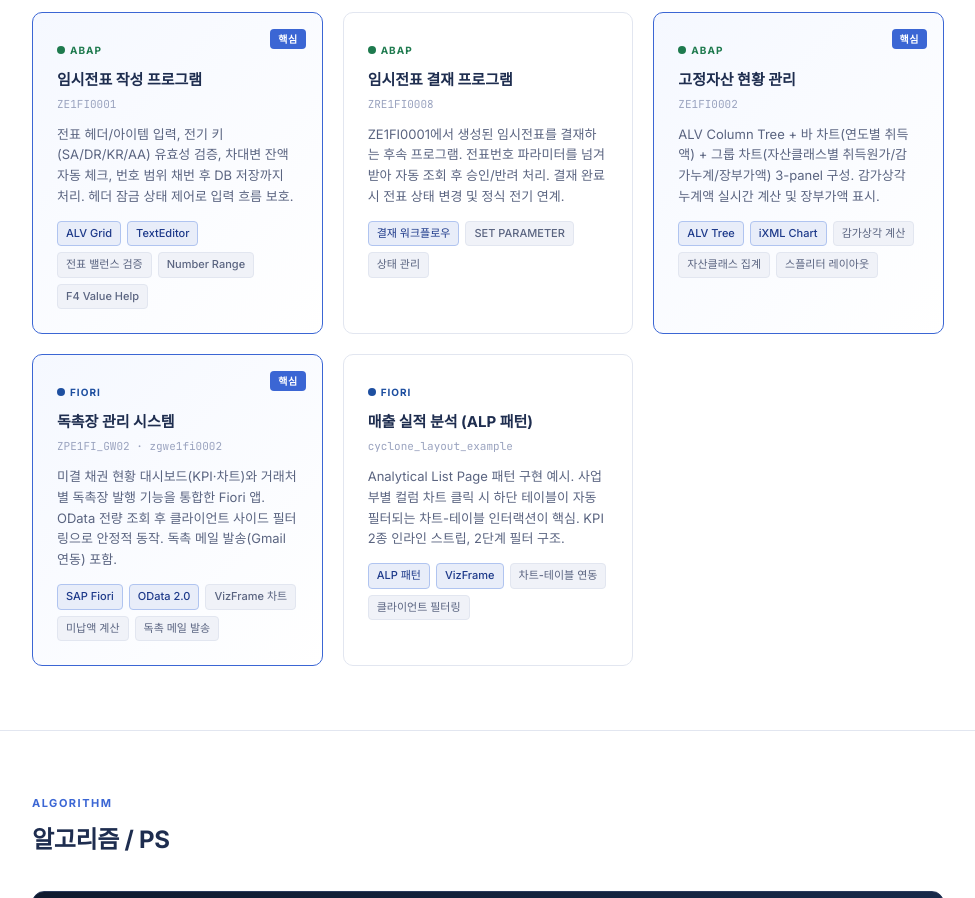
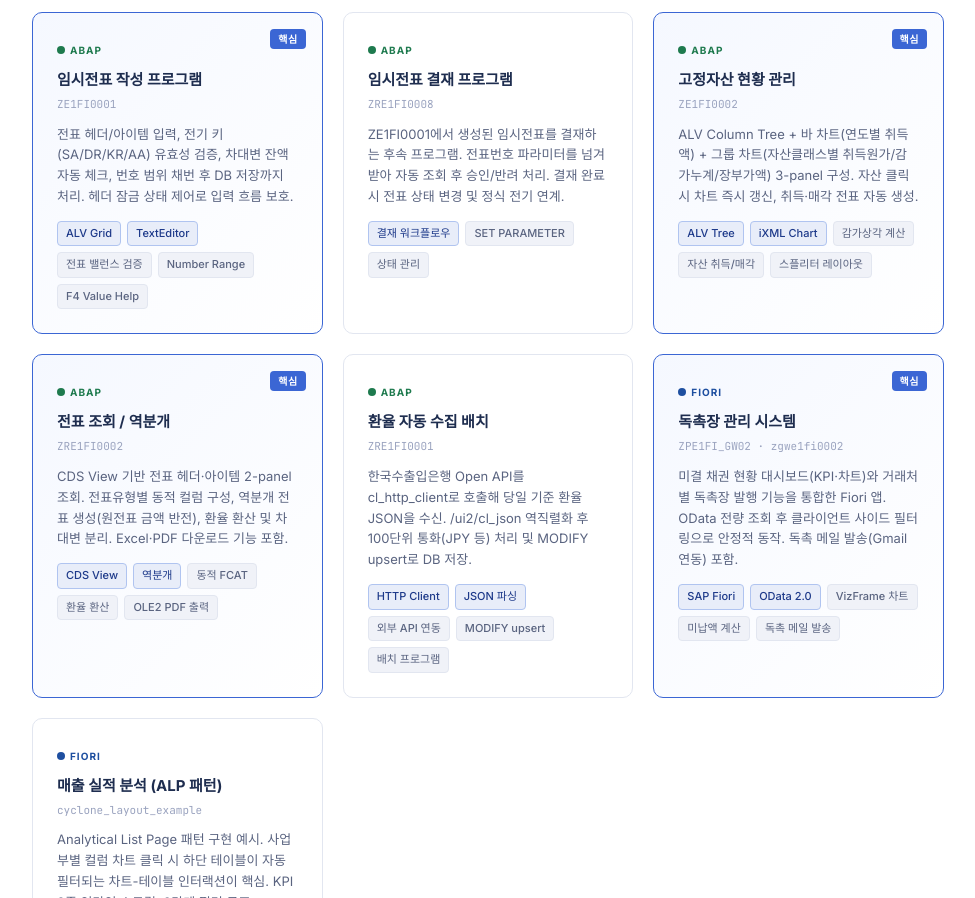
Before and after one commit to imsunbow/imsunbow.github.io, a plain HTML site: page index.html in a window 1280 px wide. Shown: the part 860-1758 px from the top of the page, without its empty margins (152-1127 px from the left). Drawn offline with Linux system fonts and the light colour scheme.

Commit message:
Update project cards: add ZRE1FI0002, ZRE1FI0001, remove placeholders

```diff
--- a/index.html
+++ b/index.html
@@ -347,7 +347,7 @@
       </p>
       <div class="hero-stats">
         <div>
-          <div class="hero-stat-num">10+</div>
+          <div class="hero-stat-num">6+</div>
           <div class="hero-stat-lbl">ABAP 커스텀 프로그램</div>
         </div>
         <div>
@@ -405,10 +405,32 @@
         <span class="card-type abap">ABAP</span>
         <h3>고정자산 현황 관리</h3>
         <div class="card-id">ZE1FI0002</div>
-        <p>ALV Column Tree + 바 차트(연도별 취득액) + 그룹 차트(자산클래스별 취득원가/감가누계/장부가액) 3-panel 구성. 감가상각 누계액 실시간 계산 및 장부가액 표시.</p>
+        <p>ALV Column Tree + 바 차트(연도별 취득액) + 그룹 차트(자산클래스별 취득원가/감가누계/장부가액) 3-panel 구성. 자산 클릭 시 차트 즉시 갱신, 취득·매각 전표 자동 생성.</p>
         <div class="card-tags">
           <span class="tag hl">ALV Tree</span><span class="tag hl">iXML Chart</span>
-          <span class="tag">감가상각 계산</span><span class="tag">자산클래스 집계</span><span class="tag">스플리터 레이아웃</span>
+          <span class="tag">감가상각 계산</span><span class="tag">자산 취득/매각</span><span class="tag">스플리터 레이아웃</span>
+        </div>
+      </div>
+
+      <div class="card featured">
+        <span class="card-type abap">ABAP</span>
+        <h3>전표 조회 / 역분개</h3>
+        <div class="card-id">ZRE1FI0002</div>
+        <p>CDS View 기반 전표 헤더·아이템 2-panel 조회. 전표유형별 동적 컬럼 구성, 역분개 전표 생성(원전표 금액 반전), 환율 환산 및 차대변 분리. Excel·PDF 다운로드 기능 포함.</p>
+        <div class="card-tags">
+          <span class="tag hl">CDS View</span><span class="tag hl">역분개</span>
+          <span class="tag">동적 FCAT</span><span class="tag">환율 환산</span><span class="tag">OLE2 PDF 출력</span>
+        </div>
+      </div>
+
+      <div class="card">
+        <span class="card-type abap">ABAP</span>
+        <h3>환율 자동 수집 배치</h3>
+        <div class="card-id">ZRE1FI0001</div>
+        <p>한국수출입은행 Open API를 cl_http_client로 호출해 당일 기준 환율 JSON을 수신. /ui2/cl_json 역직렬화 후 100단위 통화(JPY 등) 처리 및 MODIFY upsert로 DB 저장.</p>
+        <div class="card-tags">
+          <span class="tag hl">HTTP Client</span><span class="tag hl">JSON 파싱</span>
+          <span class="tag">외부 API 연동</span><span class="tag">MODIFY upsert</span><span class="tag">배치 프로그램</span>
         </div>
       </div>
 
```
